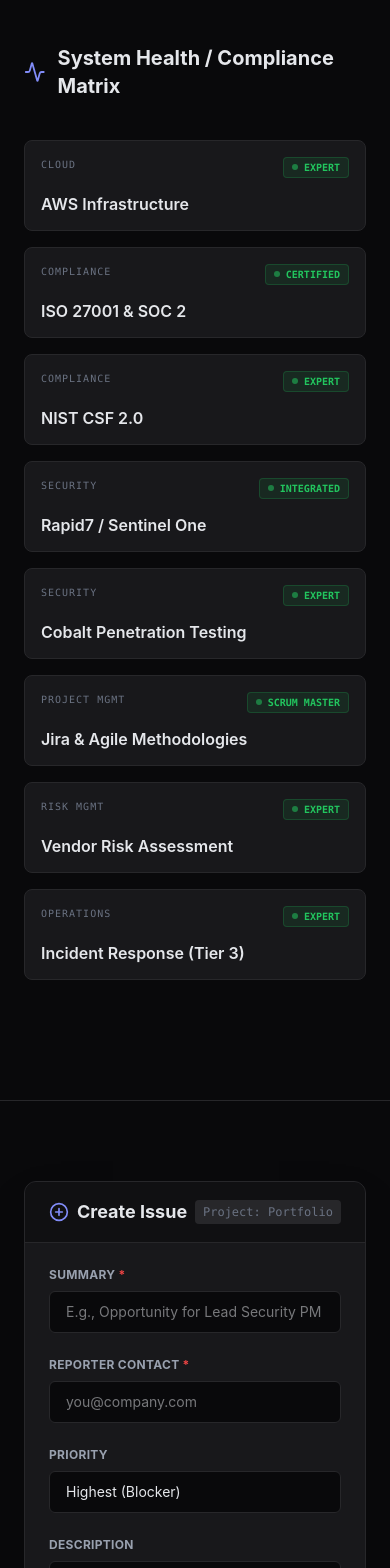
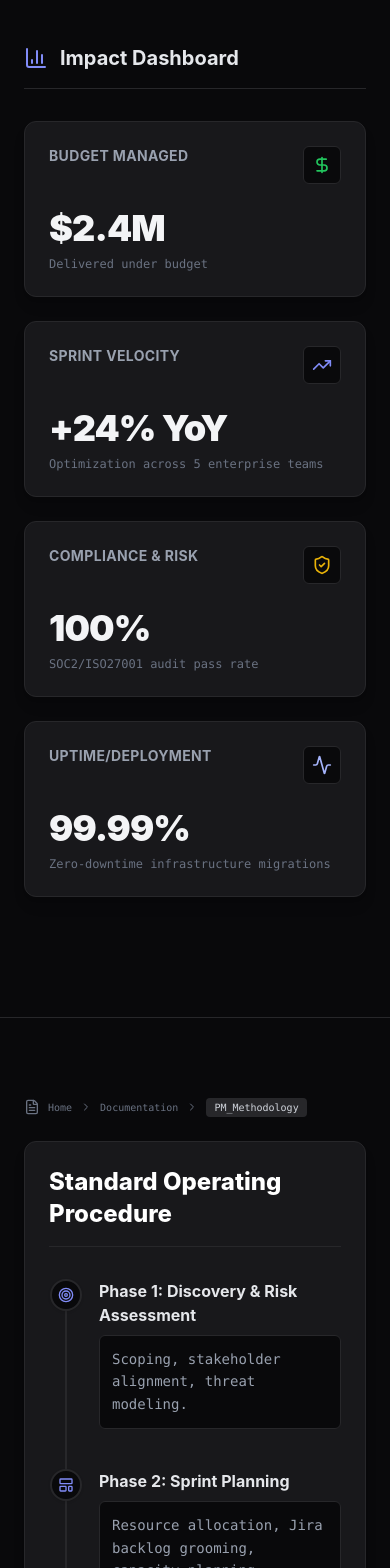
Before and after one commit to DynamicJoker/nimikuriakose.com, a React (Vite) app: page / in a window 390 px wide. Shown: the part 6260-7828 px from the top of the page. Built offline with nearby package versions, Linux system fonts and the light colour scheme.

Commit message:
feat: add impact dashboard, stakeholder comments, and SOP methodology sections

```diff
--- a/src/App.jsx
+++ b/src/App.jsx
@@ -2,6 +2,9 @@
 import Hero from './components/Hero';
 import Experience from './components/Experience';
 import Projects from './components/Projects';
+import ImpactDashboard from './components/ImpactDashboard';
+import StakeholderComments from './components/StakeholderComments';
+import MethodologyWiki from './components/MethodologyWiki';
 import Skills from './components/Skills';
 import CommandPalette from './components/CommandPalette';
 import Contact from './components/Contact';
@@ -15,6 +18,9 @@
         <Experience />
       </div>
       <Projects />
+      <ImpactDashboard />
+      <MethodologyWiki />
+      <StakeholderComments />
       <Skills />
       <Contact />
       <CommandPalette />
--- /dev/null
+++ b/src/components/ImpactDashboard.jsx
@@ -0,0 +1,76 @@
+import React from 'react';
+import { motion } from 'framer-motion';
+import { DollarSign, TrendingUp, ShieldCheck, Activity, BarChart3 } from 'lucide-react';
+
+const metrics = [
+  {
+    title: 'Budget Managed',
+    value: '$2.4M',
+    subtext: 'Delivered under budget',
+    icon: DollarSign,
+    color: 'text-success'
+  },
+  {
+    title: 'Sprint Velocity',
+    value: '+24% YoY',
+    subtext: 'Optimization across 5 enterprise teams',
+    icon: TrendingUp,
+    color: 'text-primary'
+  },
+  {
+    title: 'Compliance & Risk',
+    value: '100%',
+    subtext: 'SOC2/ISO27001 audit pass rate',
+    icon: ShieldCheck,
+    color: 'text-warning'
+  },
+  {
+    title: 'Uptime/Deployment',
+    value: '99.99%',
+    subtext: 'Zero-downtime infrastructure migrations',
+    icon: Activity,
+    color: 'text-primary-light'
+  }
+];
+
+const ImpactDashboard = () => {
+  return (
+    <section className="py-20 px-6 max-w-[1400px] mx-auto border-t border-border mt-10">
+      <div className="flex items-center gap-3 mb-8 pb-4 border-b border-border">
+        <BarChart3 className="w-6 h-6 text-primary" />
+        <h2 className="text-xl md:text-2xl font-bold text-gray-200">Impact Dashboard</h2>
+      </div>
+
+      <div className="grid grid-cols-1 md:grid-cols-2 lg:grid-cols-4 gap-6">
+        {metrics.map((metric, index) => {
+          const Icon = metric.icon;
+          return (
+            <motion.div
+              key={index}
+              initial={{ opacity: 0, y: 20 }}
+              whileInView={{ opacity: 1, y: 0 }}
+              viewport={{ once: true }}
+              transition={{ duration: 0.5, delay: index * 0.1 }}
+              className="bg-panel border border-border rounded-xl p-6 shadow-lg hover:border-border-hover transition-all group"
+            >
+              <div className="flex justify-between items-start mb-6">
+                <span className="text-sm font-bold text-gray-400 uppercase tracking-wide">{metric.title}</span>
+                <div className="p-2 bg-console rounded-md border border-border group-hover:border-primary/50 transition-colors">
+                  <Icon className={`w-5 h-5 ${metric.color}`} />
+                </div>
+              </div>
+              <div className="text-4xl font-black text-gray-100 tracking-tight mb-2">
+                {metric.value}
+              </div>
+              <div className="text-xs text-gray-500 font-mono">
+                {metric.subtext}
+              </div>
+            </motion.div>
+          );
+        })}
+      </div>
+    </section>
+  );
+};
+
+export default ImpactDashboard;
--- /dev/null
+++ b/src/components/MethodologyWiki.jsx
@@ -0,0 +1,74 @@
+import React from 'react';
+import { motion } from 'framer-motion';
+import { FileText, ChevronRight, Target, LayoutTemplate, Zap, RefreshCw } from 'lucide-react';
+
+const phases = [
+  {
+    title: 'Phase 1: Discovery & Risk Assessment',
+    description: 'Scoping, stakeholder alignment, threat modeling.',
+    icon: Target
+  },
+  {
+    title: 'Phase 2: Sprint Planning',
+    description: 'Resource allocation, Jira backlog grooming, capacity planning.',
+    icon: LayoutTemplate
+  },
+  {
+    title: 'Phase 3: Execution & Unblocking',
+    description: 'Daily standups, cross-functional syncing, risk mitigation.',
+    icon: Zap
+  },
+  {
+    title: 'Phase 4: Retrospective & Documentation',
+    description: 'Post-mortems, Confluence updates, continuous improvement.',
+    icon: RefreshCw
+  }
+];
+
+const MethodologyWiki = () => {
+  return (
+    <section className="py-20 px-6 max-w-4xl mx-auto border-t border-border mt-10">
+      {/* Breadcrumbs */}
+      <div className="flex items-center gap-2 text-[10px] md:text-xs font-mono text-gray-500 mb-6 flex-wrap">
+        <FileText className="w-4 h-4 shrink-0" />
+        <span className="hover:text-primary transition-colors cursor-pointer">Home</span>
+        <ChevronRight className="w-3 h-3 shrink-0" />
+        <span className="hover:text-primary transition-colors cursor-pointer">Documentation</span>
+        <ChevronRight className="w-3 h-3 shrink-0" />
+        <span className="text-gray-300 bg-border px-2 py-0.5 rounded">PM_Methodology</span>
+      </div>
+
+      <div className="bg-panel border border-border rounded-xl shadow-lg p-6 md:p-8">
+        <h1 className="text-2xl md:text-3xl font-extrabold text-white mb-8 border-b border-border pb-4">Standard Operating Procedure</h1>
+
+        <div className="relative border-l-2 border-border ml-4 space-y-10 pl-8">
+          {phases.map((phase, index) => {
+            const Icon = phase.icon;
+            return (
+              <motion.div
+                key={index}
+                initial={{ opacity: 0, x: 20 }}
+                whileInView={{ opacity: 1, x: 0 }}
+                viewport={{ once: true }}
+                transition={{ duration: 0.5, delay: index * 0.15 }}
+                className="relative"
+              >
+                {/* Timeline Dot */}
+                <div className="absolute -left-[49px] md:-left-[50px] top-0 w-8 h-8 bg-console border-2 border-border rounded-full flex items-center justify-center text-gray-400 z-10 shadow-sm">
+                  <Icon className="w-4 h-4 text-primary" />
+                </div>
+
+                <h3 className="text-base md:text-lg font-bold text-gray-200 mb-2">{phase.title}</h3>
+                <p className="text-sm text-gray-400 font-mono leading-relaxed bg-console border border-border p-3 md:p-4 rounded-md">
+                  {phase.description}
+                </p>
+              </motion.div>
+            );
+          })}
+        </div>
+      </div>
+    </section>
+  );
+};
+
+export default MethodologyWiki;
--- /dev/null
+++ b/src/components/StakeholderComments.jsx
@@ -0,0 +1,75 @@
+import React from 'react';
+import { motion } from 'framer-motion';
+import { MessageSquare, Check, MoreHorizontal } from 'lucide-react';
+
+const comments = [
+  {
+    author: 'VP_of_Engineering',
+    initials: 'VP',
+    time: '2 weeks ago',
+    text: "Nimi's ability to translate complex SOC2 compliance requirements into digestible engineering sprints saved our Q3 roadmap.",
+    status: 'Approved'
+  },
+  {
+    author: 'Lead_Security_Architect',
+    initials: 'LS',
+    time: '1 month ago',
+    text: "Finally, a PM who actually understands cloud architecture. Unblocked our GCP migration in record time.",
+    status: 'LGTM'
+  }
+];
+
+const StakeholderComments = () => {
+  return (
+    <section className="py-20 px-6 max-w-4xl mx-auto border-t border-border mt-10">
+      <div className="flex items-center gap-3 mb-10 pb-4 border-b border-border">
+        <MessageSquare className="w-6 h-6 text-primary" />
+        <h2 className="text-xl md:text-2xl font-bold text-gray-200">Stakeholder Reviews</h2>
+      </div>
+
+      <div className="space-y-6 relative before:absolute before:inset-0 before:ml-6 before:-translate-x-px before:h-full before:w-0.5 before:bg-border">
+        {comments.map((comment, index) => (
+          <motion.div
+            key={index}
+            initial={{ opacity: 0, x: -20 }}
+            whileInView={{ opacity: 1, x: 0 }}
+            viewport={{ once: true }}
+            transition={{ duration: 0.5, delay: index * 0.2 }}
+            className="relative flex items-start gap-4"
+          >
+            {/* Avatar line dot */}
+            <div className="relative z-10 w-12 h-12 bg-console border-4 border-console rounded-full flex items-center justify-center shrink-0">
+              <div className="w-full h-full rounded-full bg-primary/20 border border-primary/50 flex items-center justify-center text-primary font-bold text-sm">
+                {comment.initials}
+              </div>
+            </div>
+
+            {/* Comment Box */}
+            <div className="flex-1 bg-panel border border-border rounded-lg shadow-sm">
+              <div className="px-4 py-3 border-b border-border bg-console/30 flex items-center justify-between rounded-t-lg">
+                <div className="flex flex-wrap items-center gap-2">
+                  <span className="font-bold text-gray-200 text-sm">@{comment.author}</span>
+                  <span className="text-xs text-gray-500 font-mono hidden md:inline">commented {comment.time}</span>
+                </div>
+                <div className="flex items-center gap-3">
+                  <span className="flex items-center gap-1.5 px-2 py-0.5 bg-success/10 border border-success/20 text-success text-[10px] uppercase font-bold rounded-full tracking-wider">
+                    <Check className="w-3 h-3" />
+                    {comment.status}
+                  </span>
+                  <button className="text-gray-500 hover:text-gray-300">
+                    <MoreHorizontal className="w-4 h-4" />
+                  </button>
+                </div>
+              </div>
+              <div className="p-4 text-sm text-gray-300 leading-relaxed font-mono">
+                {comment.text}
+              </div>
+            </div>
+          </motion.div>
+        ))}
+      </div>
+    </section>
+  );
+};
+
+export default StakeholderComments;
```
